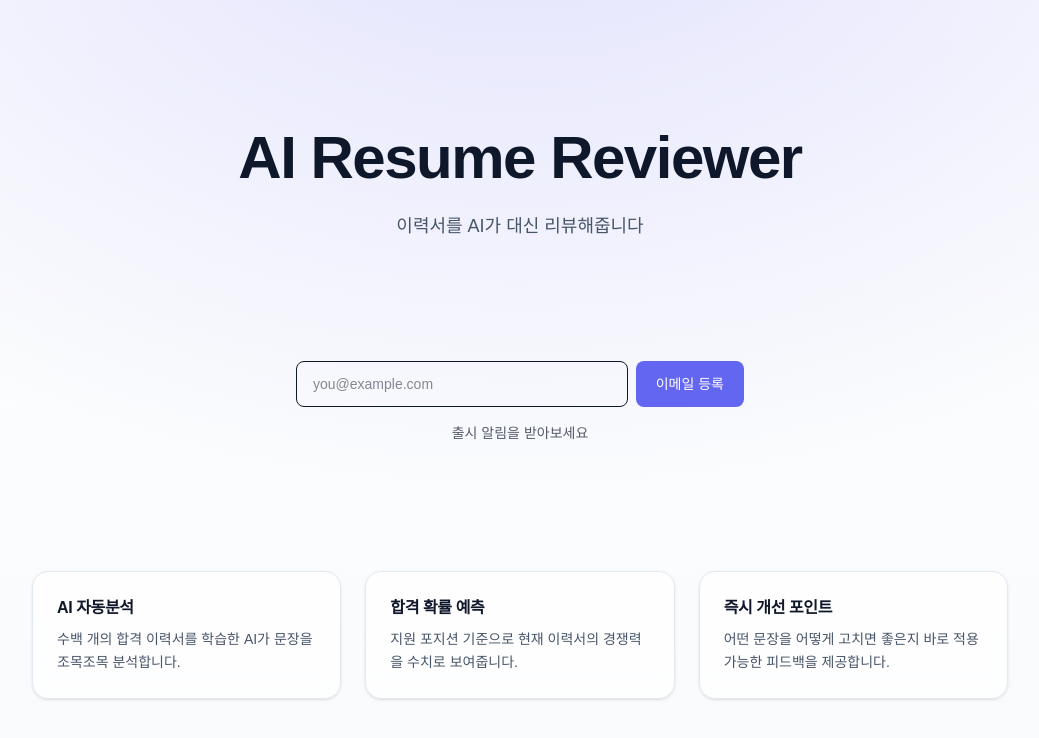
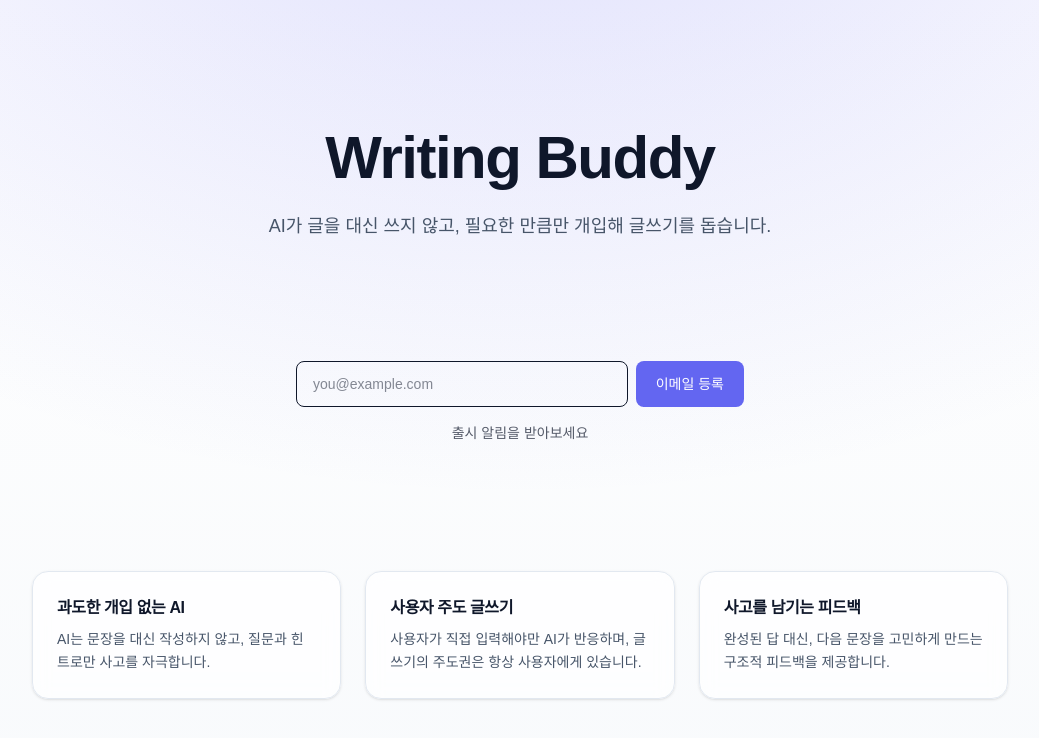
Before and after one commit to holali-labs/waitlist, a Next.js app: page / in a window 1280 px wide. Shown: the top 738 px of the page, without its empty margins (120-1159 px from the left). Built offline with nearby package versions, Linux system fonts and the light colour scheme; no server answers.

Commit message:
update: landing config

```diff
--- a/src/landing.config.ts
+++ b/src/landing.config.ts
@@ -1,35 +1,39 @@
 export const config = {
-  product_key: 'ai-resume-review',
-  title: 'AI Resume Reviewer',
-  description: '이력서를 AI가 대신 리뷰해줍니다',
+  product_key: "writing-budy",
+  title: "Writing Buddy",
+  description:
+    "AI가 글을 대신 쓰지 않고, 필요한 만큼만 개입해 글쓰기를 돕습니다.",
   cta: {
-    headline: '출시 알림을 받아보세요',
-    button_text: '이메일 등록',
+    headline: "출시 알림을 받아보세요",
+    button_text: "이메일 등록",
   },
   seo: {
-    og_image: '/opengraph-image',
-    site_name: 'AI Resume Review',
-    twitter_card: 'summary',
+    og_image: "/opengraph-image",
+    site_name: "AI Resume Review",
+    twitter_card: "summary",
   },
   theme: {
-    primary_color: '#6366f1',
-    layout: 'centered',
+    primary_color: "#6366f1",
+    layout: "centered",
   },
   contents: [
     {
       id: 1,
-      title: 'AI 자동분석',
-      description: '수백 개의 합격 이력서를 학습한 AI가 문장을 조목조목 분석합니다.',
+      title: "과도한 개입 없는 AI",
+      description:
+        "AI는 문장을 대신 작성하지 않고, 질문과 힌트로만 사고를 자극합니다.",
     },
     {
       id: 2,
-      title: '합격 확률 예측',
-      description: '지원 포지션 기준으로 현재 이력서의 경쟁력을 수치로 보여줍니다.',
+      title: "사용자 주도 글쓰기",
+      description:
+        "사용자가 직접 입력해야만 AI가 반응하며, 글쓰기의 주도권은 항상 사용자에게 있습니다.",
     },
     {
       id: 3,
-      title: '즉시 개선 포인트',
-      description: '어떤 문장을 어떻게 고치면 좋은지 바로 적용 가능한 피드백을 제공합니다.',
+      title: "사고를 남기는 피드백",
+      description:
+        "완성된 답 대신, 다음 문장을 고민하게 만드는 구조적 피드백을 제공합니다.",
     },
   ],
 } satisfies {
@@ -43,7 +47,7 @@ export const config = {
   seo: {
     og_image: string;
     site_name: string;
-    twitter_card: 'summary' | 'summary_large_image';
+    twitter_card: "summary" | "summary_large_image";
   };
   theme: {
     primary_color: string;
```
